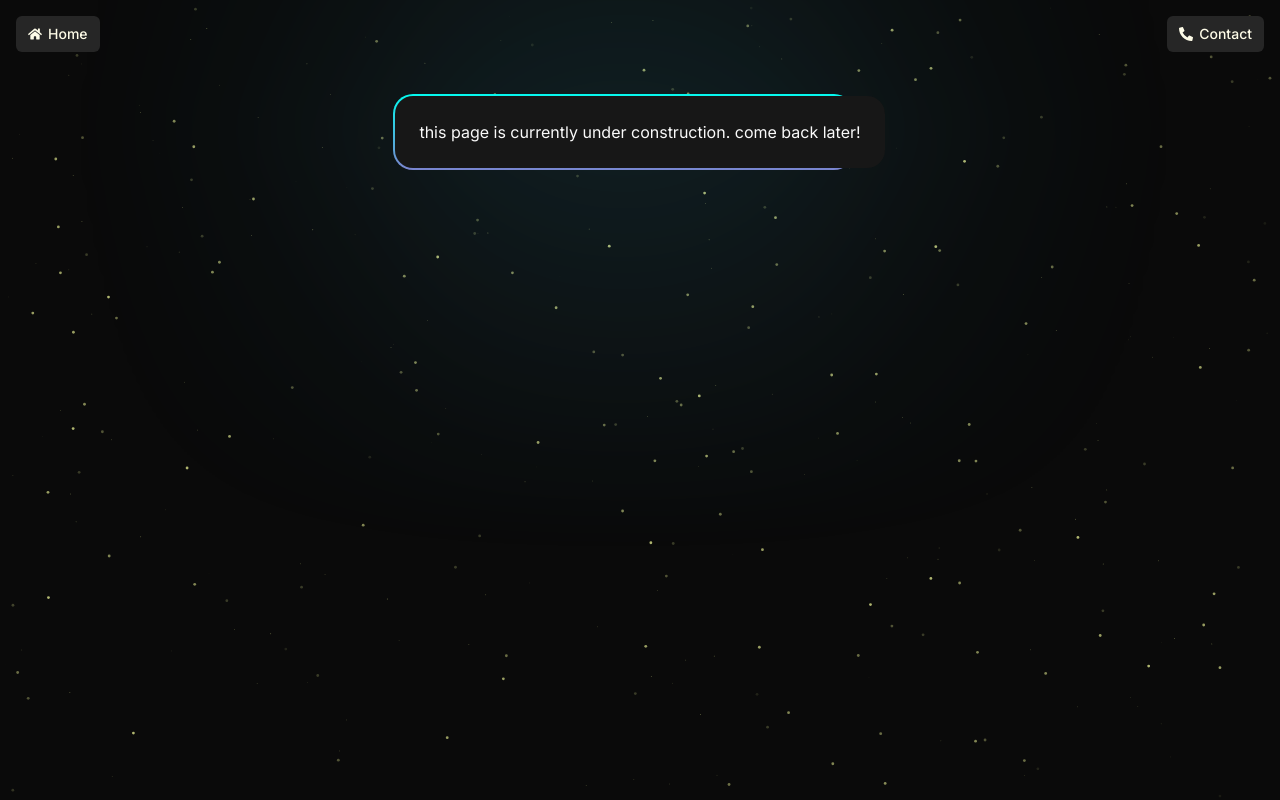
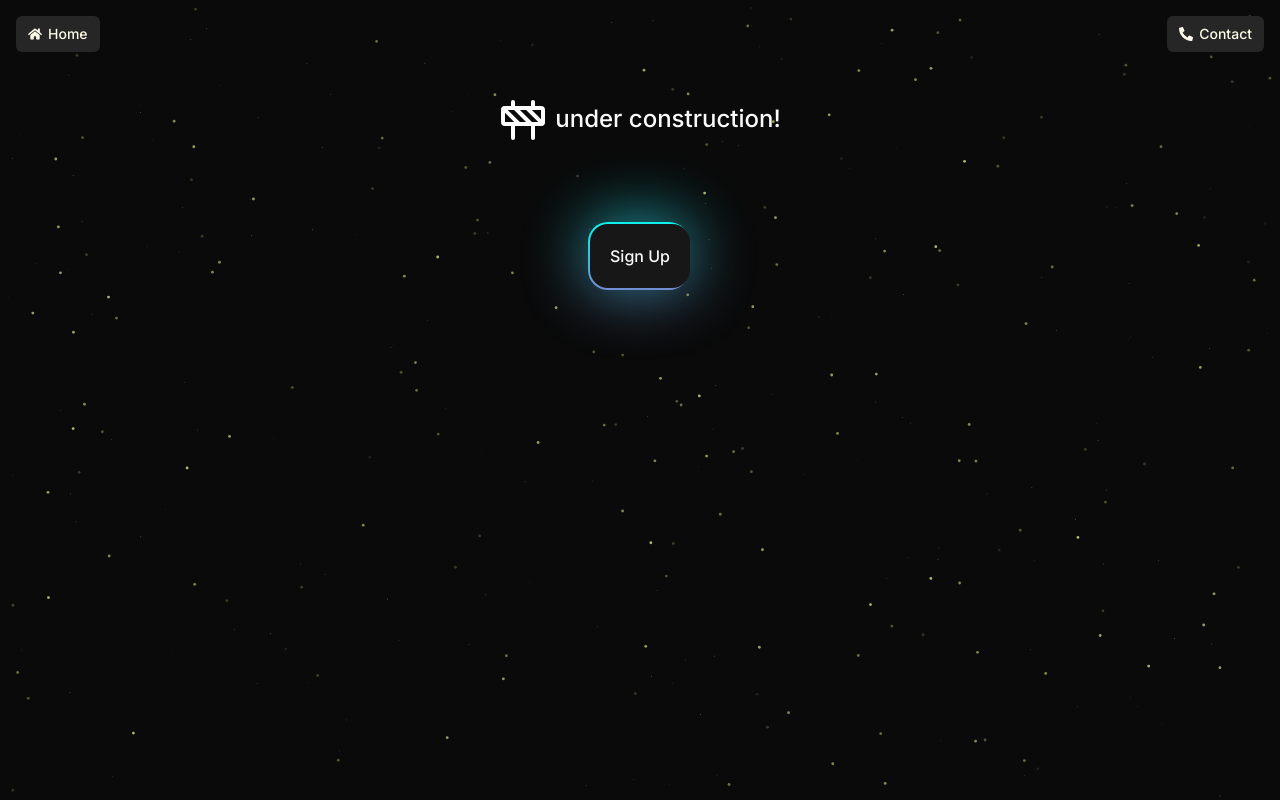
Before and after one commit to nesetkab/thehive, a Next.js app: page /summercamp in a window 1280 px wide. Built offline with nearby package versions, Linux system fonts and the light colour scheme.

Commit message:
chat look at the cool signup button

```diff
--- a/app/globals.css
+++ b/app/globals.css
@@ -95,6 +95,7 @@ behind {
   }
   .theme {
     --animate-background-position-spin: background-position-spin 3000ms infinite alternate;
+    --animate-aurora: aurora 8s ease-in-out infinite alternate;
   }
 }
 
@@ -138,6 +139,28 @@ behind {
     background-position: bottom center;
     }
   }
+  @keyframes aurora {
+  0% {
+    background-position: 0% 50%;
+    transform: rotate(-5deg) scale(0.9);
+    }
+  25% {
+    background-position: 50% 100%;
+    transform: rotate(5deg) scale(1.1);
+    }
+  50% {
+    background-position: 100% 50%;
+    transform: rotate(-3deg) scale(0.95);
+    }
+  75% {
+    background-position: 50% 0%;
+    transform: rotate(3deg) scale(1.05);
+    }
+  100% {
+    background-position: 0% 50%;
+    transform: rotate(-5deg) scale(0.9);
+    }
+  }
 }
 
 body {
--- a/app/summercamp/page.tsx
+++ b/app/summercamp/page.tsx
@@ -2,24 +2,45 @@
 
 import Header from "@/components/header";
 import Particles from "@/components/ui/particles";
-import Footer from "@/components/footer";
-import CTA from "@/components/cta";
-import Logos from "@/components/logos";
-import SummerCamp from "@/components/summercamp"
 import { NeonGradientCard } from "@/components/magicui/neon-gradient-card";
-import { Button } from "@/components/ui/button";
+import { EnhancedButton } from "@/components/ui/enhanced-btn";
+import Link from "next/link";
+import { AuroraText } from "@/components/magicui/aurora-text";
+import { LuConstruction } from "react-icons/lu";
 
 export default function Page() {
   return (
     <main className="flex min-h-screen flex-col items-center overflow-x-clip pt-12 md:pt-24">
       <section className="flex flex-col items-center px-4 sm:px-6 lg:px-8">
         <Header />
-        <NeonGradientCard>
-          this page is currently under construction. come back later!
-        </NeonGradientCard>
+        <div>
+          <h2 className="text-2xl font-medium mb-20">
+            <LuConstruction className="inline-block text-5xl text-white mr-2" />
+            under construction!
+          </h2>
+        </div>
+        <Link className="px-2" href="https://secureinstantpayments.com/?Event=5580" target="_blank">
+          <NeonGradientCard className="hover:fill-50">
+            <h2 className="text-center font-medium p-0 -m-1 -z-10 ">
+              Sign Up
+            </h2>
+          </NeonGradientCard>
+        </Link>
+
+
+
+
+
 
 
       </section>
+
+      <AuroraText>
+        <h1 className="font-black text-white ">
+          Summer Camp!!!
+        </h1>
+      </AuroraText>
+
 
       <Particles
         quantityDesktop={350}
--- /dev/null
+++ b/components/magicui/aurora-text.tsx
@@ -0,0 +1,43 @@
+"use client";
+
+import React, { memo } from "react";
+
+interface AuroraTextProps {
+  children: React.ReactNode;
+  className?: string;
+  colors?: string[];
+  speed?: number;
+}
+
+export const AuroraText = memo(
+  ({
+    children,
+    className = "",
+    colors = ["#FF0080", "#7928CA", "#0070F3", "#38bdf8"],
+    speed = 1,
+  }: AuroraTextProps) => {
+    const gradientStyle = {
+      backgroundImage: `linear-gradient(135deg, ${colors.join(", ")}, ${
+        colors[0]
+      })`,
+      WebkitBackgroundClip: "text",
+      WebkitTextFillColor: "transparent",
+      animationDuration: `${10 / speed}s`,
+    };
+
+    return (
+      <span className={`relative inline-block ${className}`}>
+        <span className="sr-only">{children}</span>
+        <span
+          className="relative animate-aurora bg-[length:200%_auto] bg-clip-text text-transparent"
+          style={gradientStyle}
+          aria-hidden="true"
+        >
+          {children}
+        </span>
+      </span>
+    );
+  },
+);
+
+AuroraText.displayName = "AuroraText";
```
